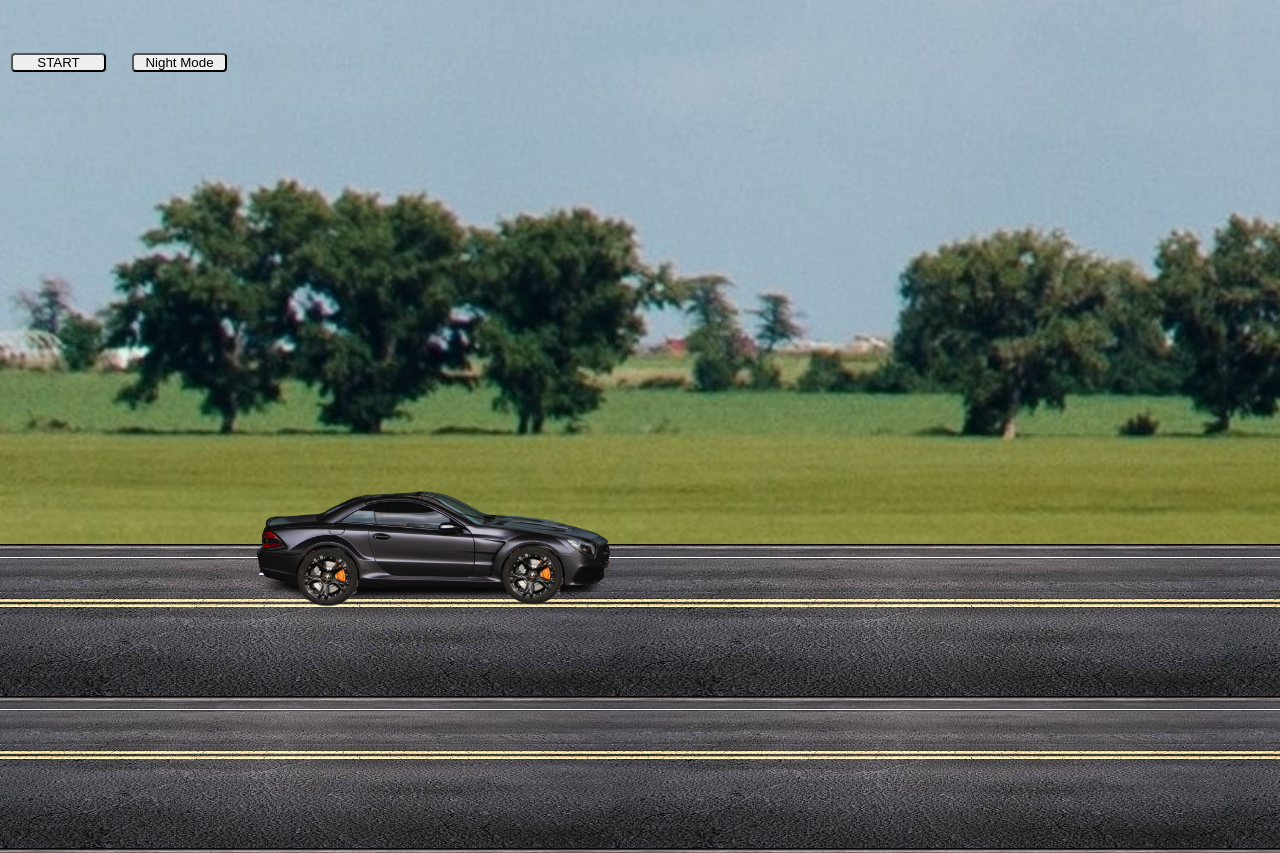
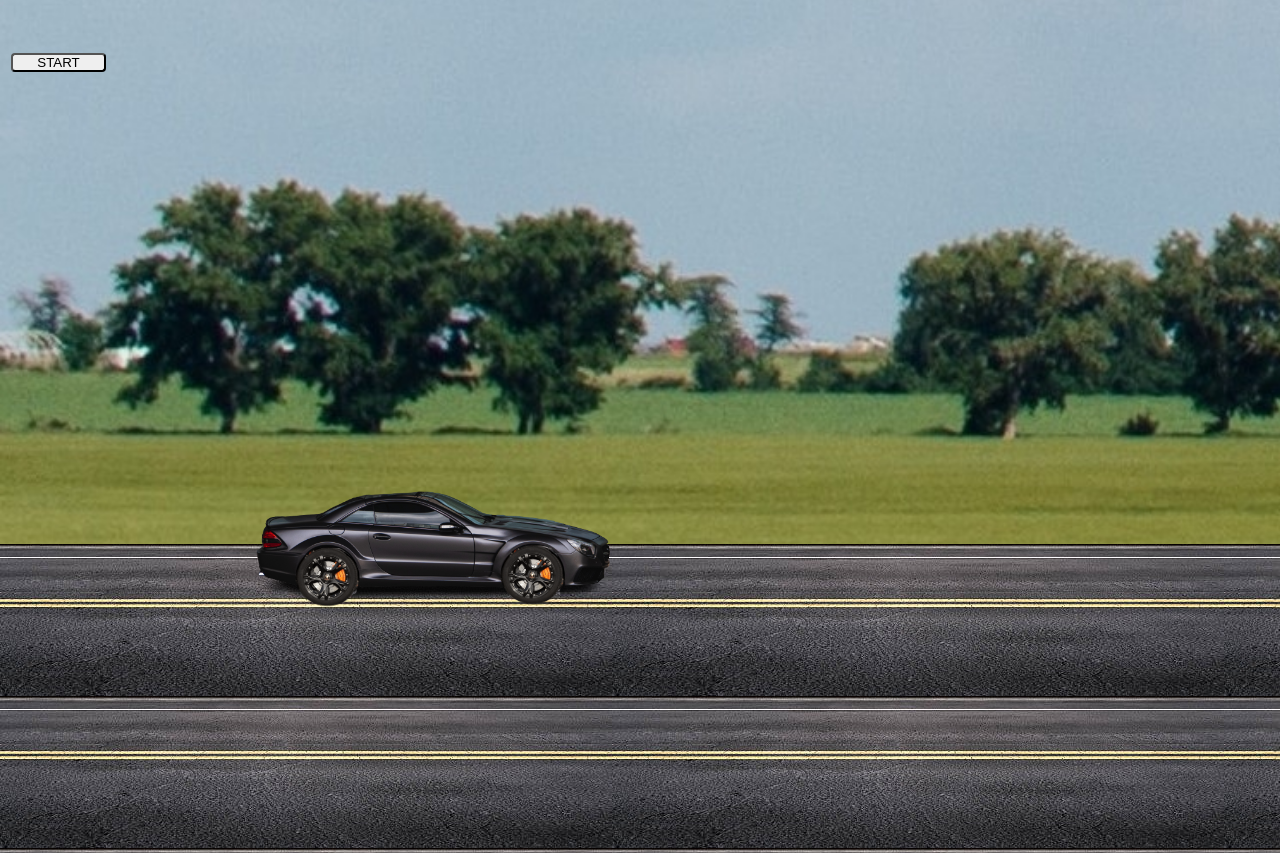
Before and after one commit to iampurvang5/Car-Moving-Animation, a plain HTML site: page index.html in a window 1280 px wide. Shown: the top 853 px of the page. Drawn offline with Linux system fonts and the light colour scheme.

Commit message:
final commit

```diff
--- a/index.html
+++ b/index.html
@@ -18,7 +18,7 @@
             <div class="tree" id="tr">
 
                 <button type="button" onclick="start()">START</button>
-                <button type="button" onclick="nite()" >Night Mode</button>
+                <!--<button type="button" onclick="nite()" >Night Mode</button> -->
             </div>
             <div class="track" id="trk"></div>
             <div class="car" id="cr">
```
